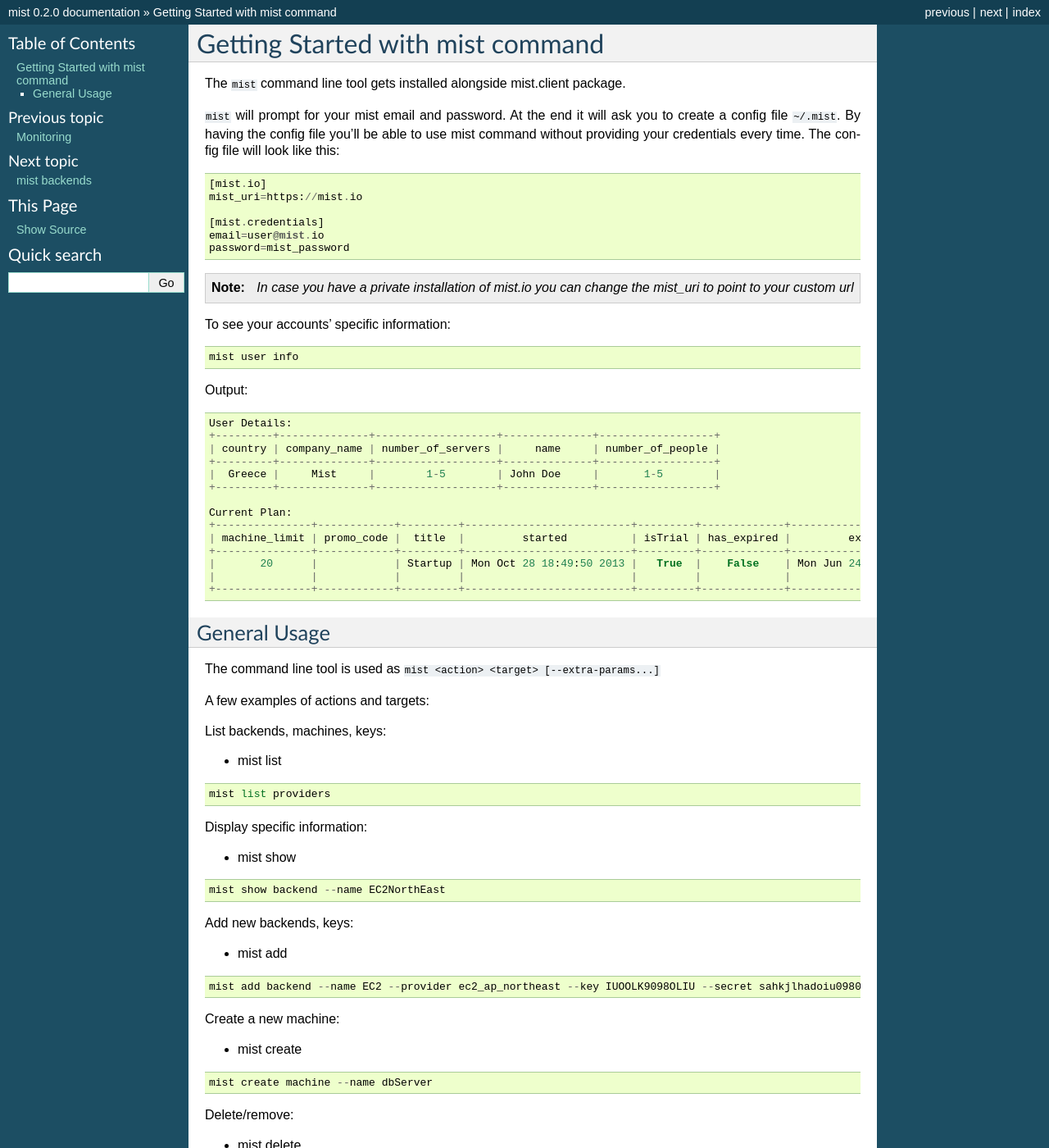
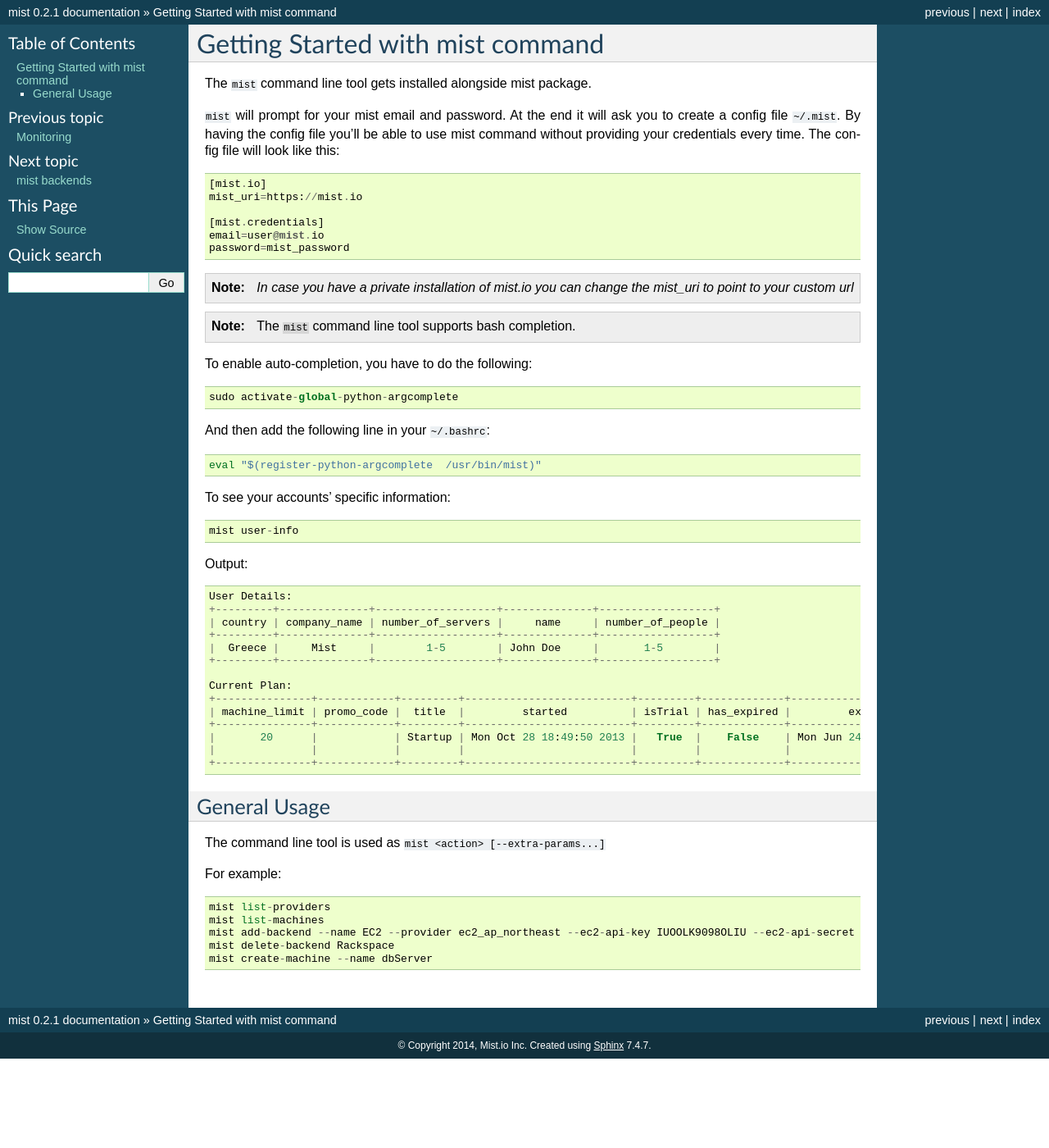
Before and after one commit to mistio/mist.client, a Sphinx documentation site: the page built from docs/source/cmd/cmd.rst, in a window 1280 px wide and 1400 px high. Shown: the whole window at 82% size. Built offline with Sphinx 7.4.7, drawn with Linux system fonts in a browser that asks for light colours; some of the changed text lies outside the part shown.

Commit message:
Update mist cmd first page documentation

```diff
--- a/docs/source/cmd/cmd.rst
+++ b/docs/source/cmd/cmd.rst
@@ -1,7 +1,7 @@
 Getting Started with mist command
 *********************************
 
-The ``mist`` command line tool gets installed alongside mist.client package.
+The ``mist`` command line tool gets installed alongside mist package.
 
 ``mist`` will prompt for your mist email and password. At the end it will ask you to create a config file ``~/.mist``.
 By having the config file you'll be able to use mist command without providing your credentials every time. The config
@@ -16,9 +16,20 @@
 
 .. Note:: *In case you have a private installation of mist.io you can change the mist_uri to point to your custom url*
 
+.. Note:: The ``mist`` command line tool supports bash completion.
+
+To enable auto-completion, you have to do the following::
+
+    sudo activate-global-python-argcomplete
+
+And then add the following line in your ``~/.bashrc``::
+
+    eval "$(register-python-argcomplete  /usr/bin/mist)"
+
+
 To see your accounts' specific information::
 
-    mist user info
+    mist user-info
 
 Output::
 
@@ -39,44 +50,13 @@
 
 General Usage
 =============
-The command line tool is used as ``mist <action> <target> [--extra-params...]``
+The command line tool is used as ``mist <action> [--extra-params...]``
 
-A few examples of actions and targets:
-
-List backends, machines, keys:
-
-* mist list
+For example:
 ::
 
-    mist list providers
-
-
-Display specific information:
-
-* mist show
-::
-
-    mist show backend --name EC2NorthEast
-
-
-Add new backends, keys:
-
-* mist add
-::
-
-    mist add backend --name EC2 --provider ec2_ap_northeast --key IUOOLK9098OLIU --secret sahkjlhadoiu098098lLKlkjlkj
-
-
-Create a new machine:
-
-* mist create
-::
-
-    mist create machine --name dbServer
-
-Delete/remove:
-
-* mist delete
-::
-
-    mist delete backend --id 3aJoiuYB9mpEHKJsqLdm1Z9p
+    mist list-providers
+    mist list-machines
+    mist add-backend --name EC2 --provider ec2_ap_northeast --ec2-api-key IUOOLK9098OLIU --ec2-api-secret sahkjlhadoiu098098lLKlkjlkj
+    mist delete-backend Rackspace
+    mist create-machine --name dbServer
--- a/docs/source/conf.py
+++ b/docs/source/conf.py
@@ -55,9 +55,9 @@
 # built documents.
 #
 # The short X.Y version.
-version = '0.2.0'
+version = '0.2.1'
 # The full version, including alpha/beta/rc tags.
-release = '0.2.0'
+release = '0.2.1'
 
 # The language for content autogenerated by Sphinx. Refer to documentation
 # for a list of supported languages.
--- a/docs/source/index.rst
+++ b/docs/source/index.rst
@@ -6,7 +6,7 @@
 Welcome to mist.client's documentation!
 ***************************************
 
-:Version: 0.2.0
+:Version: 0.2.1
 :Author: Mist.io Inc
 :Source: https://github.com/mistio/mist.client
 :License: GPL v3
```
